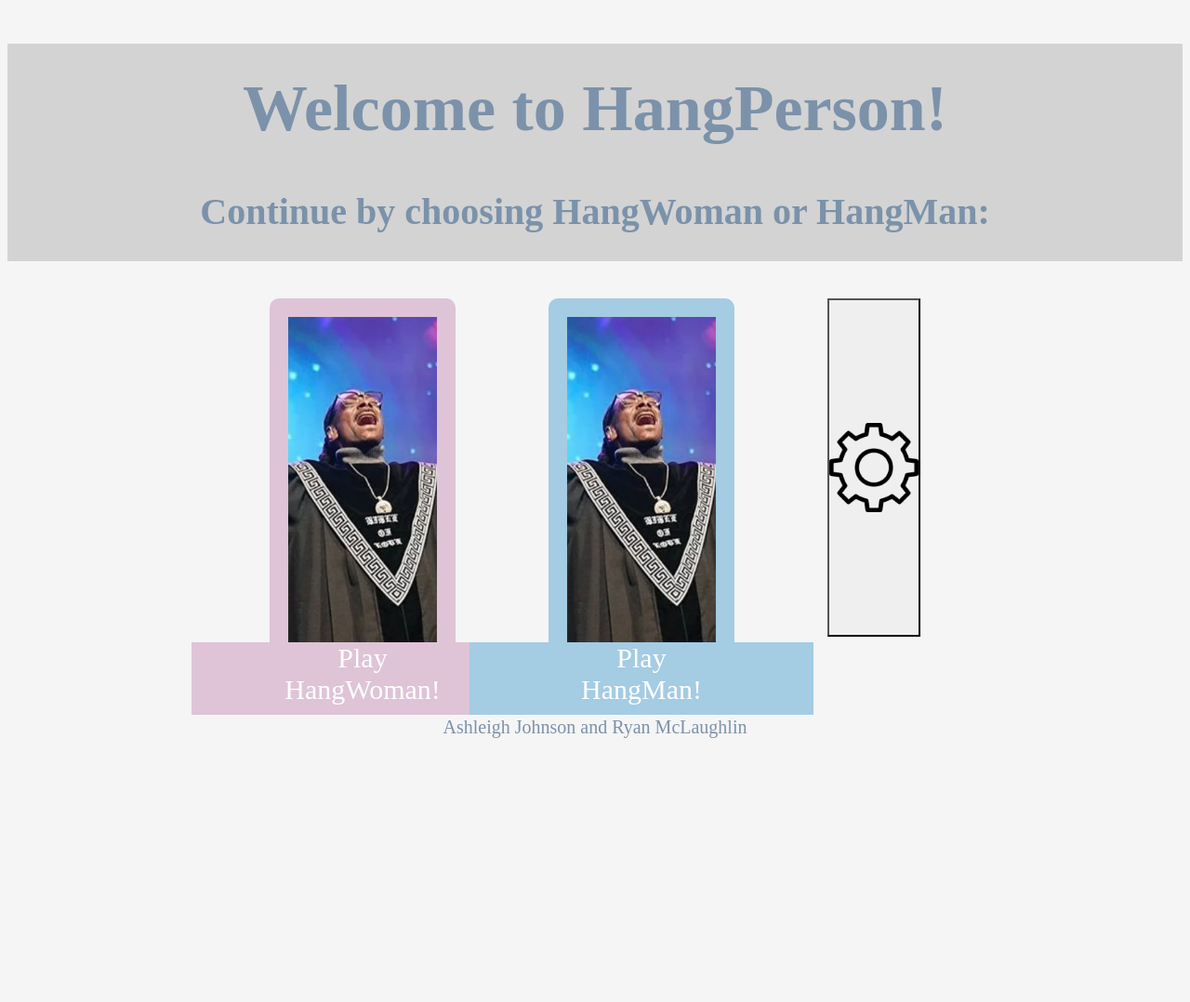
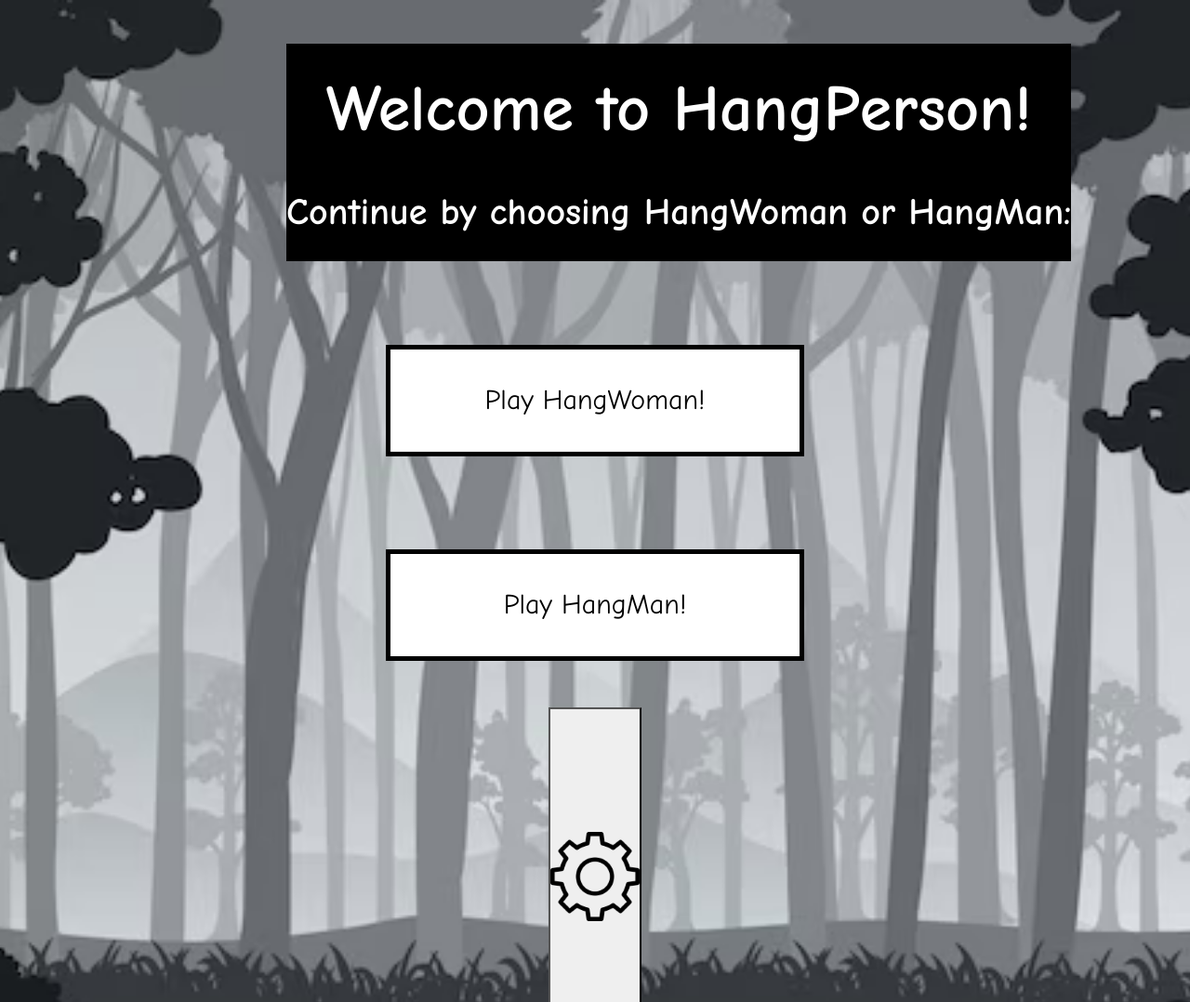
Before and after one commit to Rmclaughlin2022/DatabaseProject, a plain HTML site: page HangPerson/welcomePage.html in a window 1280 px wide. Shown: the top 1078 px of the page at 93% size. Before the commit the page ends 814 px from the top, so only its background shows below. Drawn offline with Linux system fonts and the light colour scheme.

Commit message:
redesign
- redesigned page with changes we talked about

```diff
--- a/HangPerson/welcomePage.css
+++ b/HangPerson/welcomePage.css
@@ -1,24 +1,25 @@
 .head {
-    font-family: "Times New Roman", 'Trebuchet MS', 'Lucida Sans Unicode', 'Lucida Grande', 'Lucida Sans', Arial, sans-serif, serif;
-    background-color: lightgray
+    font-family: 'Comic Sans MS', cursive, sans-serif;
+    background-color: black;
+    width: fit-content;
+    margin-left: 300px;
 }
 .head h1 {
-    color: #7B92AA;
+    color: white;
     font-size: 70px;
     text-align: center;
     padding-top: 30px;
 }
 .head p {
-    color: #7B92AA;
+    color: white;
     font-size: 40px;
     text-align: center;
     padding-bottom:30px;
 }
 .buttons {
     display: flex;
-    justify-content: center;
-    gap: 100px;
-    margin-top: 20px;
+    flex-direction: column;
+    align-items: center;
 }
 .settingsButton
 {
@@ -40,39 +41,20 @@
 }
 
 .womanButton, .manButton {
-    color: white;
-    padding: 10px 40px;
+    color: black;
+    background-color: white;
     font-size: 16px;
-    border-radius: 10px;
+    border-radius: 10px black;
     cursor: pointer;
-    background-size: cover; /*background image covers the button */
-    background-position: center; /* center image in the button */
-    width: 200px;
-    height: 250px;
+    width: 450px;
+    height: 120px;
     display: flex;
-    align-items: left;
+    align-items: center;
     justify-content: center;
-    padding-top: 350px;
     font-size: 30px;
-    font-family: "Times New Roman", 'Trebuchet MS', 'Lucida Sans Unicode', 'Lucida Grande', 'Lucida Sans', Arial, sans-serif, serif;
-}
-.womanButton {
-    background-color: #DEC4D6;
-    border: 20px solid #DEC4D6;
-    border-radius: 10px;
-    background-image: url(snoopDoggreligious.png);
-    max-width: 80%;
-    max-height: 80%;
-    margin-bottom: 10px;
-}
-.manButton {
-    background-color: #A4CCE3;
-    border: 20px solid #A4CCE3;
-    border-radius: 10;
-    background-image: url(snoopDoggreligious.png);
-    max-width: 80%;
-    max-height: 80%;
-    margin-bottom: 10px;
+    font-family: 'Comic Sans MS', cursive, sans-serif;
+    border: 5px solid black;
+    margin: 50px;
 }
 .settingsButton{
 
@@ -84,23 +66,15 @@
 .womanButton:hover, .manButton:hover {
     transform: scale(1.01); /*increase button size on hover */
 }
-.button-text-W {
-    background-color: #DEC4D6;
-    padding-left: 100px;
-    padding-right: 100px;
-    padding-bottom: 10px;
-}
-.button-text-M {
-    background-color: #A4CCE3;
-    padding-left: 120px;
-    padding-right: 120px;
-    padding-bottom: 10px;
-}
 body {
-    background-color: whitesmoke;
+    background-image: url(treesBG.avif);
+    background-repeat: no-repeat;
+    background-size: cover;
+    background-position: center;
+    height: 100%;
 }
 p {
-    color: #7B92AA;
+    color: white;
     text-align: center;
     margin-top: 40px;
     font-size: 20px;
```
Also changed, not shown: HangPerson/treesBG.avif (added).
